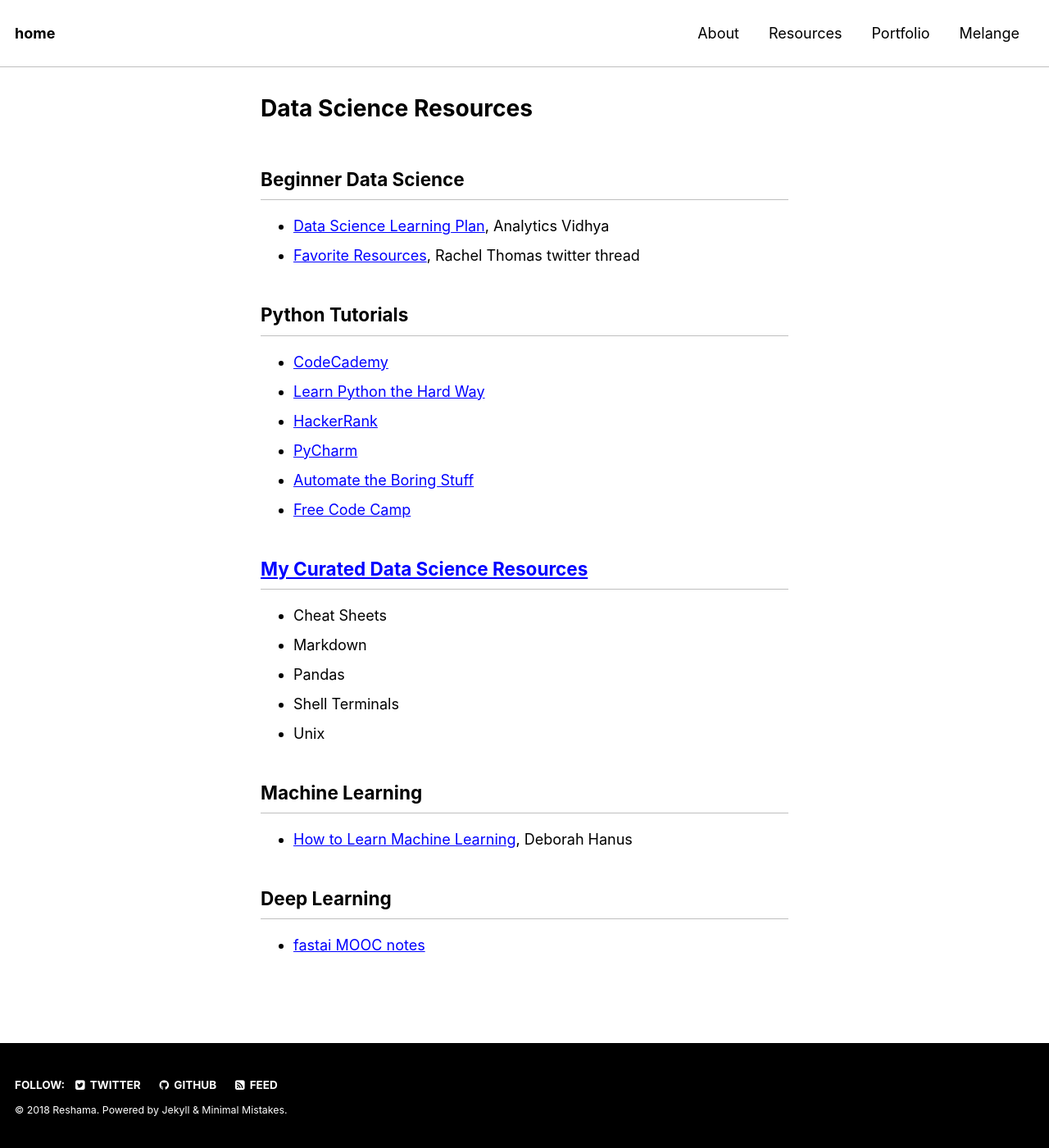
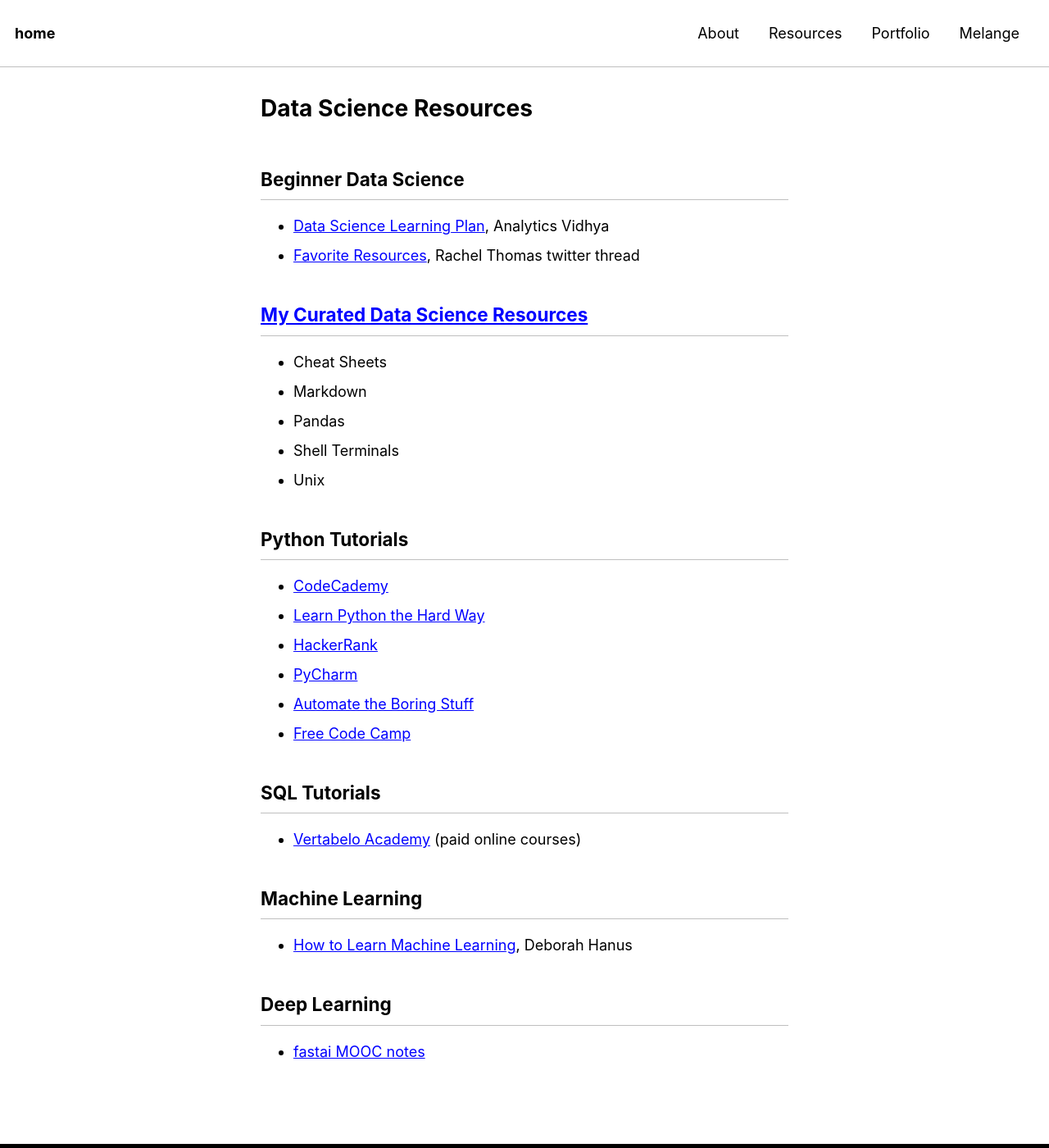
Before and after one commit to reshamas/reshamas.github.io, a Jekyll site: the page built from resources/ds_learning.md, in a window 1280 px wide and 1400 px high. Shown: the whole window at 82% size. Built offline with Jekyll 4.4.1, drawn with Linux system fonts in a browser that asks for light colours.

Commit message:
added SQL

```diff
--- a/resources/ds_learning.md
+++ b/resources/ds_learning.md
@@ -17,12 +24,8 @@
 - [Automate the Boring Stuff](https://automatetheboringstuff.com)
 - [Free Code Camp](https://medium.freecodecamp.org/learning-python-from-zero-to-hero-120ea540b567)
 
-## [My Curated Data Science Resources](https://github.com/reshamas/ds_resources)
-- Cheat Sheets
-- Markdown
-- Pandas
-- Shell Terminals
-- Unix
+## SQL Tutorials
+- [Vertabelo Academy](https://academy.vertabelo.com/#courses_list_section) (paid online courses)
 
 ## Machine Learning
 - [How to Learn Machine Learning](https://dhanus.github.io/blog/learn-machine-learning/), Deborah Hanus
```
Also changed, not shown: other parts of resources/ds_learning.md (+7 -0 lines).
